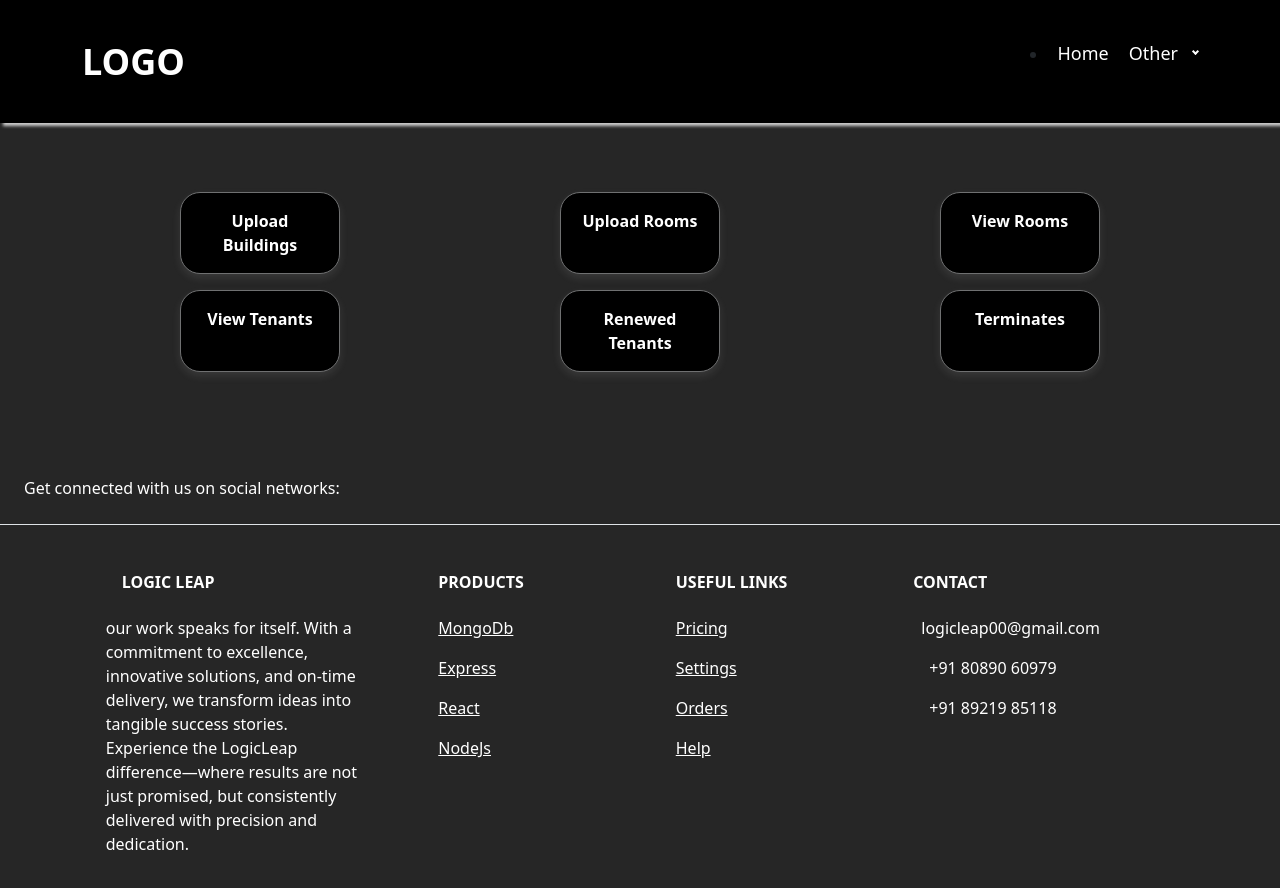
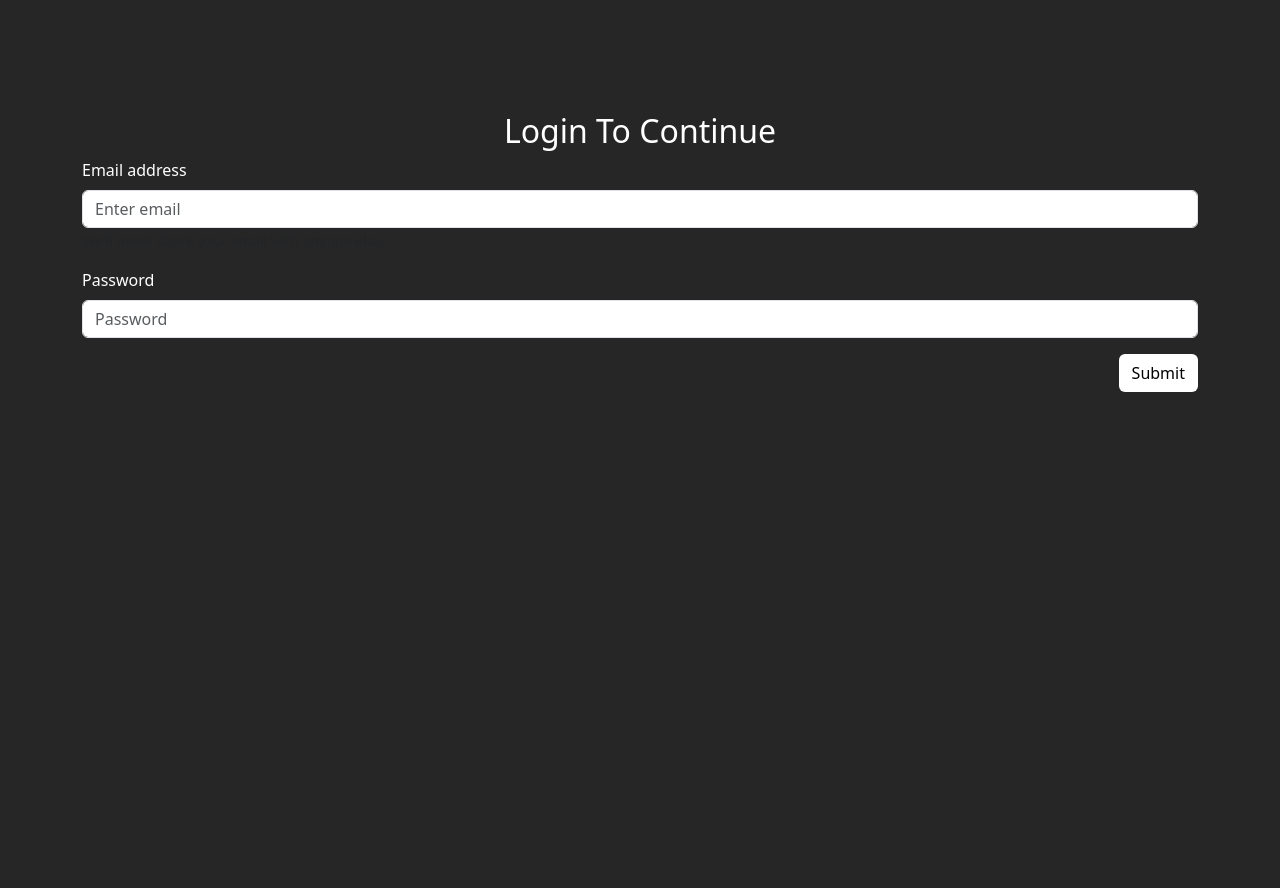
Before and after one commit to Muhdsidin/apartment-front-end, a React (Vite) app: page / in a window 1280 px wide. Shown: the top 888 px of the page. After the commit the page ends 800 px from the top, so only its background shows below. Built offline with nearby package versions, Linux system fonts and the light colour scheme.

Commit message:
login page

```diff
--- a/package.json
+++ b/package.json
@@ -22,6 +22,7 @@
     "jspdf": "^2.5.1",
     "mdb-react-ui-kit": "^7.0.0",
     "mdbreact": "^4.6.1",
+    "mobiscroll-react": "^4.0.0",
     "react": "^18.2.0",
     "react-bootstrap": "^2.9.1",
     "react-dom": "^18.2.0",
--- a/src/App.jsx
+++ b/src/App.jsx
@@ -12,7 +12,7 @@ import TenentAddedSuccess from "./Pages/TenentAddedSuccess";
 import EditTenent from "./Pages/EditTenent";
 import EditBuilding from "./Pages/EditBuilding";
 import RoomsEdit from "./Pages/RoomsEdit";
-
+import AdminTrue from "./Pages/AdminTrue";
 import TenentTermminated from "./Pages/TenentTermminated";
 import MoreRoom from "./Pages/MoreRoom";
 import { useState , Suspense} from "react";
@@ -35,7 +35,7 @@ function App() {
         <Route path="/room" element={<Room />} />
         <Route path="/buildings" element={<Buildings />} />
         <Route path='/viewrooms' element={<RoomsView />} />
-        <Route path="/" element={<Home />} />
+        <Route path="/home" element={<Home />} />
         <Route path="/building/:id" element={<Building1View />} />
         <Route path="/booknow/:id" element={<BookRoom />} />
         <Route path="/ViewTenent" element={<TenentView />} />
@@ -43,7 +43,7 @@ function App() {
         <Route path="/edittenent/:id" element={<EditTenent />} />
         <Route path="/buildingedit/:id" element={<EditBuilding />} />
         <Route path="/roomedit/:id" element={<RoomsEdit />} />
-
+    <Route path="/" element={<AdminTrue />} />
         <Route path="/terminated" element={<TenentTermminated />} />
 
 
--- /dev/null
+++ b/src/Pages/AdminTrue.jsx
@@ -0,0 +1,13 @@
+import React from 'react'
+import Adminlogin from '../components/Login/Adminlogin'
+
+
+export default function AdminTrue() {
+  return (
+    <div className="">
+
+         <Adminlogin/>
+    </div>
+
+  )
+}
--- /dev/null
+++ b/src/components/Login/Adminlogin.css
@@ -0,0 +1,117 @@
+input[type=text], input[type=password] {
+    width: 100%;
+    padding: 12px 20px;
+    margin: 8px 0;
+    display: inline-block;
+    border: 1px solid #ccc;
+    box-sizing: border-box;
+  }
+
+  /* Set a style for all buttons */
+  button {
+    background-color: #04AA6D;
+    color: white;
+    padding: 14px 20px;
+    margin: 8px 0;
+    border: none;
+    cursor: pointer;
+    width: 100%;
+  }
+
+  button:hover {
+    opacity: 0.8;
+  }
+
+  /* Extra styles for the cancel button */
+  .cancelbtn {
+    width: auto;
+    padding: 10px 18px;
+    background-color: #f44336;
+  }
+
+  /* Center the image and position the close button */
+  .imgcontainer {
+    text-align: center;
+    margin: 24px 0 12px 0;
+    position: relative;
+  }
+
+  img.avatar {
+    width: 40%;
+    border-radius: 50%;
+  }
+
+  .container {
+    padding: 16px;
+  }
+
+  span.psw {
+    float: right;
+    padding-top: 16px;
+  }
+
+  /* The Modal (background) */
+  .modal {
+    display: none; /* Hidden by default */
+    position: fixed; /* Stay in place */
+    z-index: 1; /* Sit on top */
+    left: 0;
+    top: 0;
+    width: 100%; /* Full width */
+    height: 100%; /* Full height */
+    overflow: auto; /* Enable scroll if needed */
+    background-color: rgb(0,0,0); /* Fallback color */
+    background-color: rgba(0,0,0,0.4); /* Black w/ opacity */
+    padding-top: 60px;
+  }
+
+  /* Modal Content/Box */
+  .modal-content {
+    background-color: #fefefe;
+    margin: 5% auto 15% auto; /* 5% from the top, 15% from the bottom and centered */
+    border: 1px solid #888;
+    width: 80%; /* Could be more or less, depending on screen size */
+  }
+
+  /* The Close Button (x) */
+  .close {
+    position: absolute;
+    right: 25px;
+    top: 0;
+    color: #000;
+    font-size: 35px;
+    font-weight: bold;
+  }
+
+  .close:hover,
+  .close:focus {
+    color: red;
+    cursor: pointer;
+  }
+
+  /* Add Zoom Animation */
+  .animate {
+    -webkit-animation: animatezoom 0.6s;
+    animation: animatezoom 0.6s
+  }
+
+  @-webkit-keyframes animatezoom {
+    from {-webkit-transform: scale(0)}
+    to {-webkit-transform: scale(1)}
+  }
+
+  @keyframes animatezoom {
+    from {transform: scale(0)}
+    to {transform: scale(1)}
+  }
+
+  /* Change styles for span and cancel button on extra small screens */
+  @media screen and (max-width: 300px) {
+    span.psw {
+       display: block;
+       float: none;
+    }
+    .cancelbtn {
+       width: 100%;
+    }
+  }
--- /dev/null
+++ b/src/components/Login/Adminlogin.jsx
@@ -0,0 +1,40 @@
+import React from 'react'
+import Button from 'react-bootstrap/Button';
+import Form from 'react-bootstrap/Form';
+import { useState } from 'react';
+import { Container } from 'react-bootstrap';
+function Adminlogin() {
+
+
+
+
+    return (
+        <Container style={{ marginTop: '7em' }}>
+            <Form>
+                <h2 style={{ textAlign: 'center',color:"white" }}>Login To Continue</h2>
+                <Form.Group className="mb-3" controlId="formBasicEmail">
+                    <Form.Label>Email address</Form.Label>
+                    <Form.Control type="email" placeholder="Enter email" />
+                    <Form.Text className="text-muted">
+                        We'll never share your email with anyone else.
+                    </Form.Text>
+                </Form.Group>
+
+                <Form.Group className="mb-3" controlId="formBasicPassword">
+                    <Form.Label>Password</Form.Label>
+                    <Form.Control type="password" placeholder="Password" />
+                </Form.Group>
+                {/* <Form.Group className="mb-3" controlId="formBasicCheckbox">
+                    <Form.Check type="checkbox" label="Check me out" />
+                </Form.Group> */}
+                <Button variant="" type="submit" style={{float:"right",color:"black",background:'white'}}>
+                    Submit
+                </Button>
+            </Form>
+        </Container>
+
+    )
+
+
+}
+export default Adminlogin
```
Also changed, not shown: 1 other file (tests, documents, lock files or other folders).
